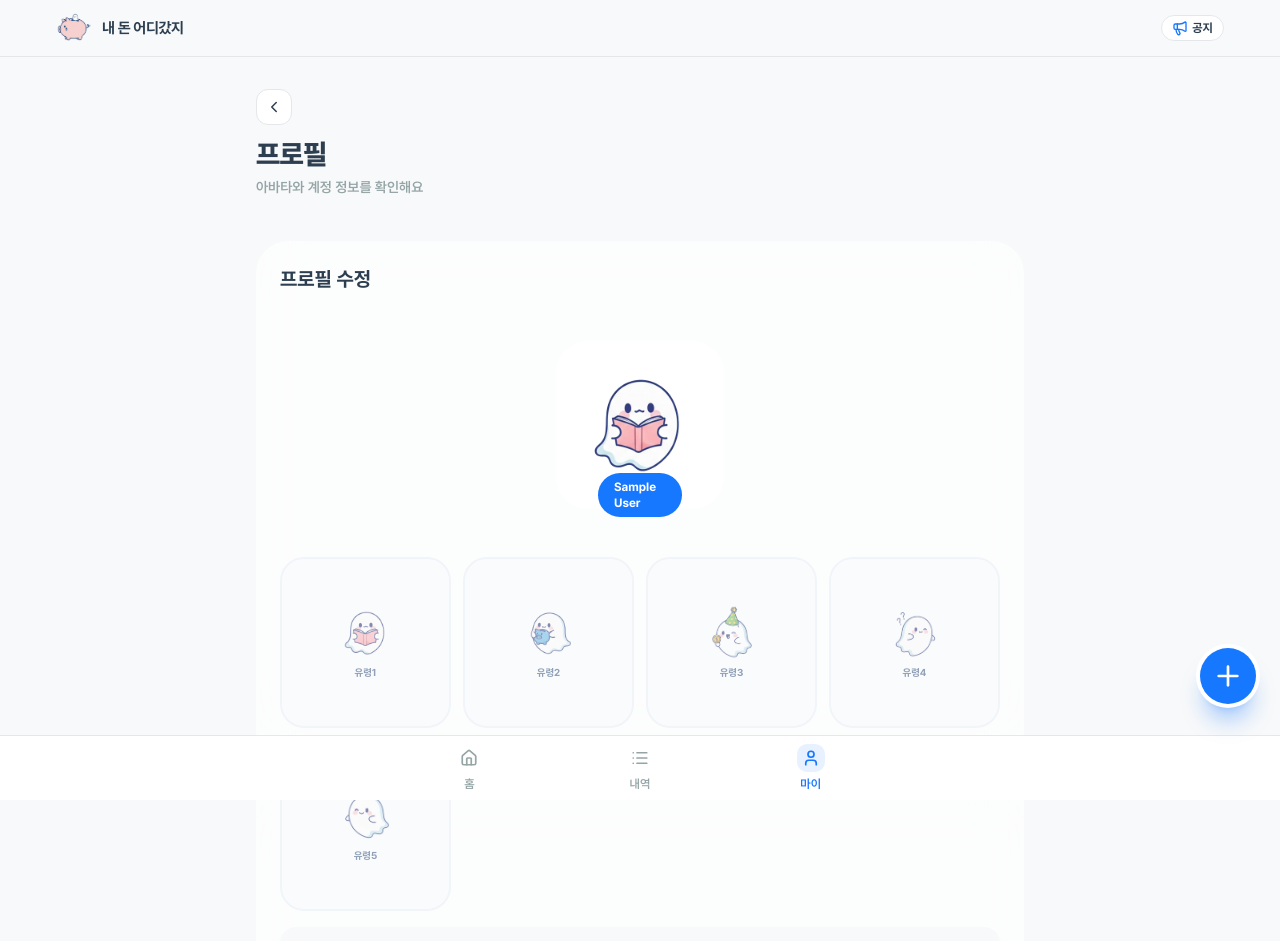
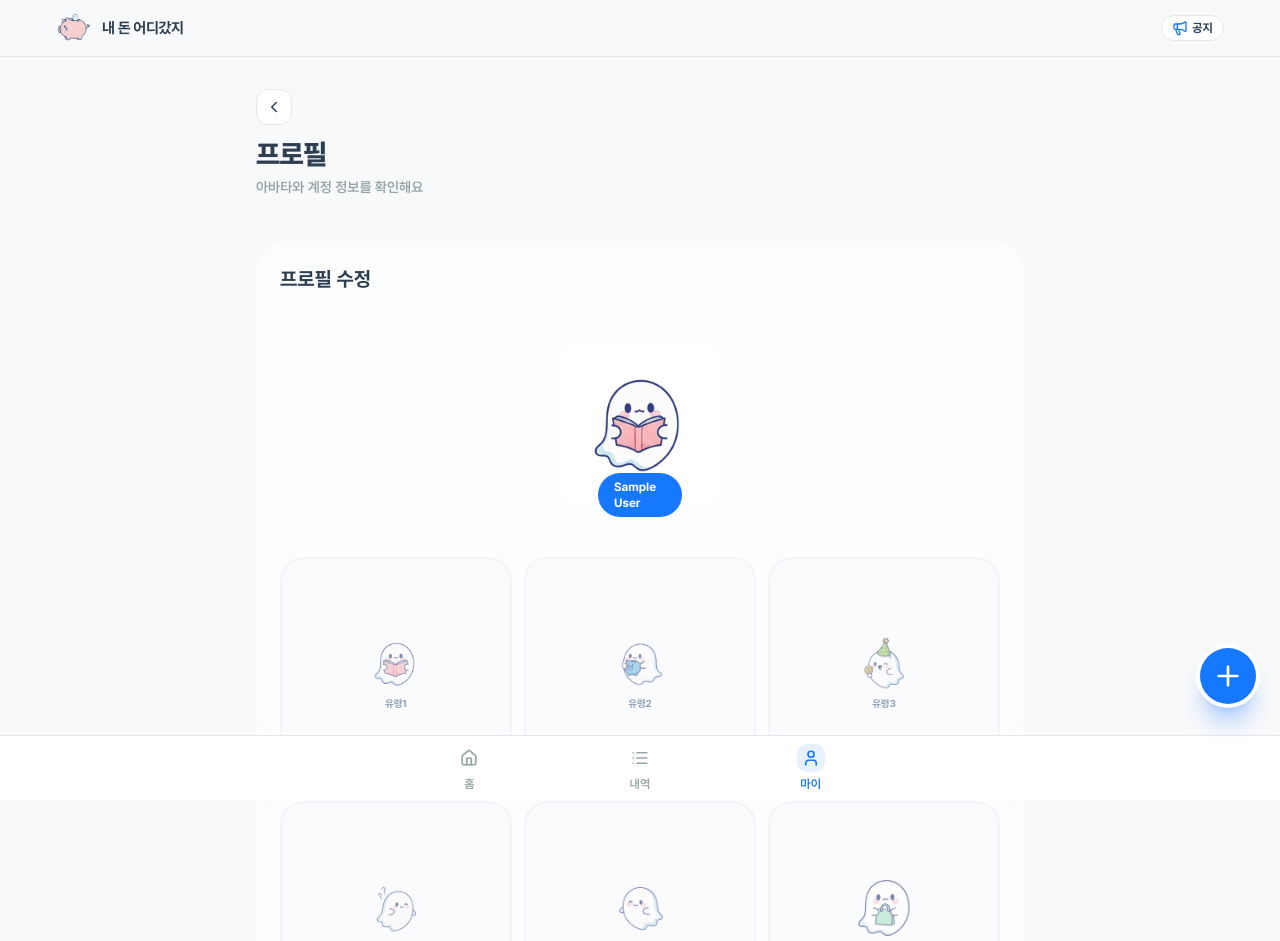
Before and after one commit to Kbomi16/where-is-my-money, a Next.js app: page /my/profile in a window 1280 px wide. Shown: the top 941 px of the page. Built offline with nearby package versions, Linux system fonts and the light colour scheme; no server answers; sample sign-in values are in the browser's storage.

Commit message:
✨ feat: 프로필 유령 후보를 6개로 늘림
- 쇼핑백 유령 추가
- 후보를 3열로 배치

Co-authored-by: Cursor <cursoragent@cursor.com>

```diff
--- a/src/app/constants/ghosts.ts
+++ b/src/app/constants/ghosts.ts
@@ -4,6 +4,7 @@ export const GHOST_IMAGES = [
   { id: 'ghost_3', src: '/imgs/ghost_3.png', label: '유령3' },
   { id: 'ghost_4', src: '/imgs/ghost_4.png', label: '유령4' },
   { id: 'ghost_5', src: '/imgs/ghost_5.png', label: '유령5' },
+  { id: 'ghost_6', src: '/imgs/ghost_6.png', label: '유령6' },
 ] as const
 
 export type GhostId = (typeof GHOST_IMAGES)[number]['id']
--- a/src/app/my/_components/ProfileSection.tsx
+++ b/src/app/my/_components/ProfileSection.tsx
@@ -79,7 +79,7 @@ export default function ProfileSection({ user }: { user: User }) {
 
         {/* 그리드 선택 영역 */}
         <div className="space-y-4">
-          <div className="grid grid-cols-2 gap-3 sm:grid-cols-4">
+          <div className="grid grid-cols-3 gap-3">
             {GHOST_IMAGES.map((ghost) => {
               const isSelected = selectedGhostId === ghost.id
               return (
```
Also changed, not shown: public/imgs/ghost_6.png (added).
